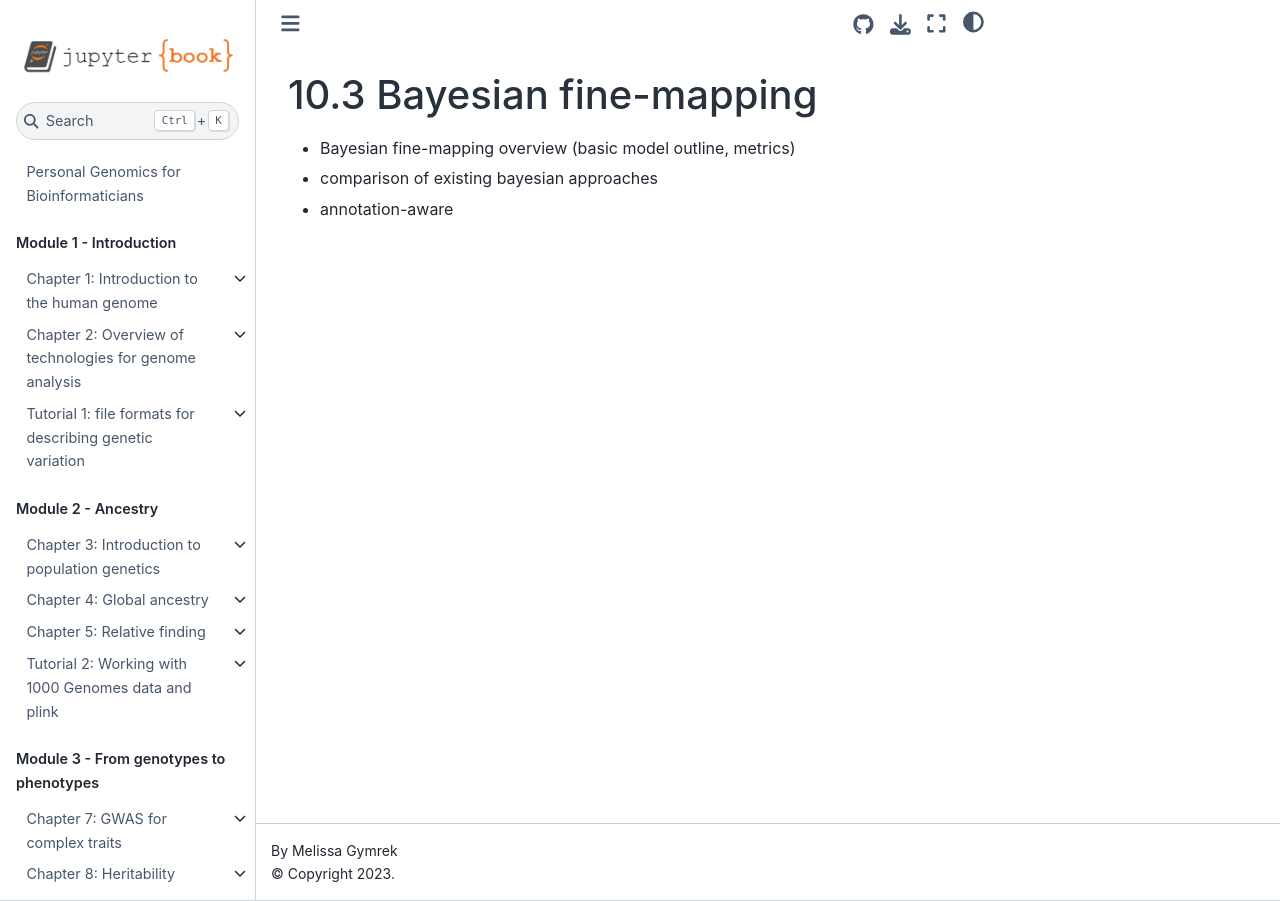
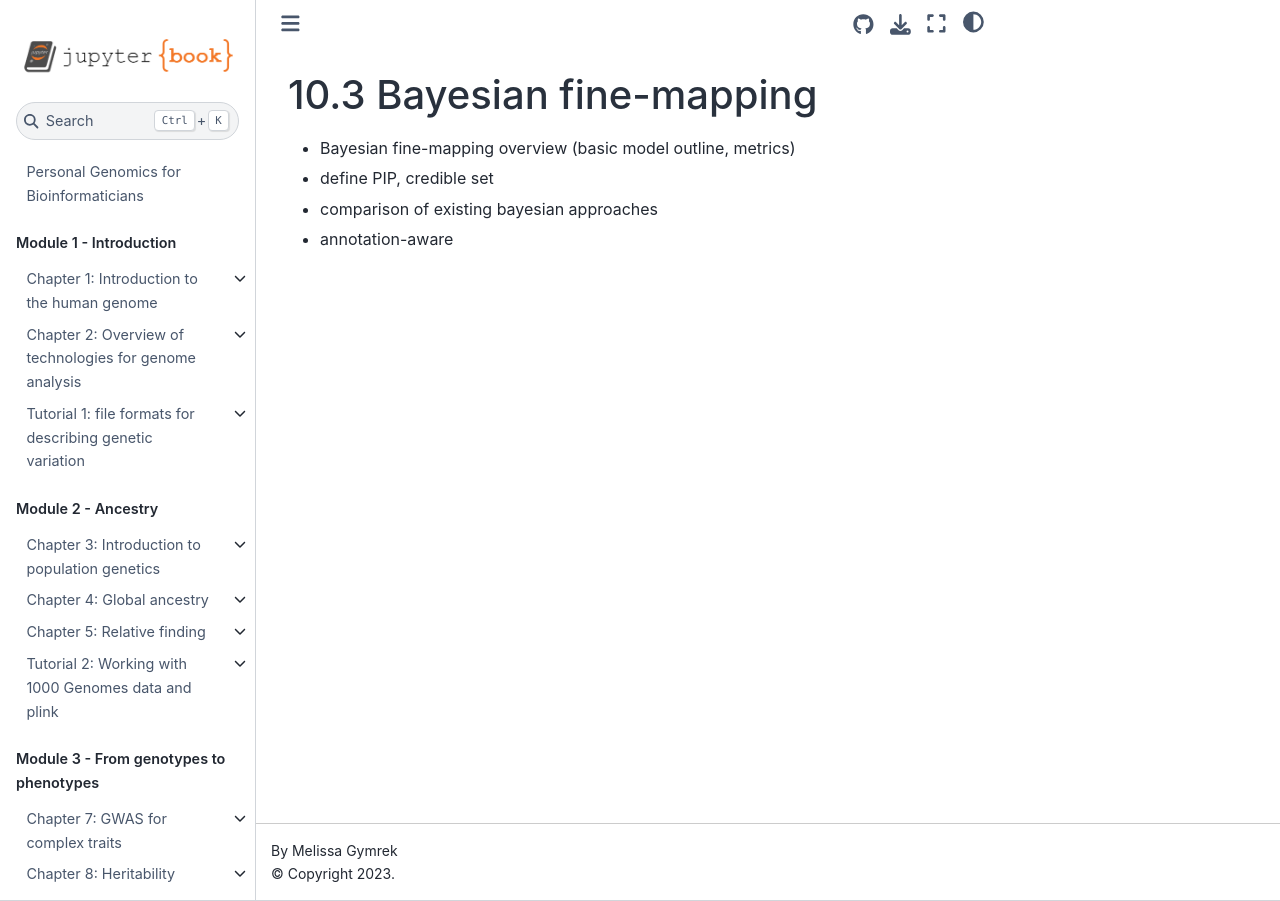
Before and after one commit to gymrek-lab/personal-genomics-textbook, a Jupyter Book: the page built from complextraits/fine-mapping/bayesian_finemapping.md, in a window 1280 px wide. Built offline with Jupyter Book 1.0.4 settings and Sphinx 7.4.7 and the Sphinx Book theme 1.1.4, drawn with Linux system fonts in a browser that asks for light colours; pages that are not in the unit, such as notebooks, are missing from menus.

Commit message:
adding fine-mapping placeholders

```diff
--- a/complextraits/fine-mapping/bayesian_finemapping.md
+++ b/complextraits/fine-mapping/bayesian_finemapping.md
@@ -1,5 +1,7 @@
 # 10.3 Bayesian fine-mapping
 
+
 - Bayesian fine-mapping overview (basic model outline, metrics)
+- define PIP, credible set
 - comparison of existing bayesian approaches
 - annotation-aware
```
